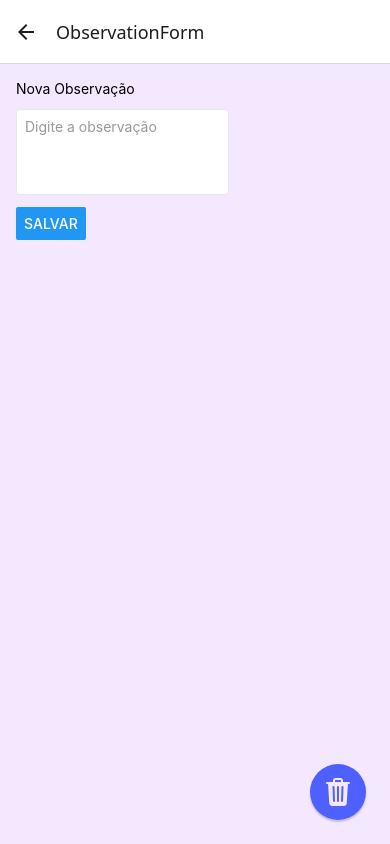
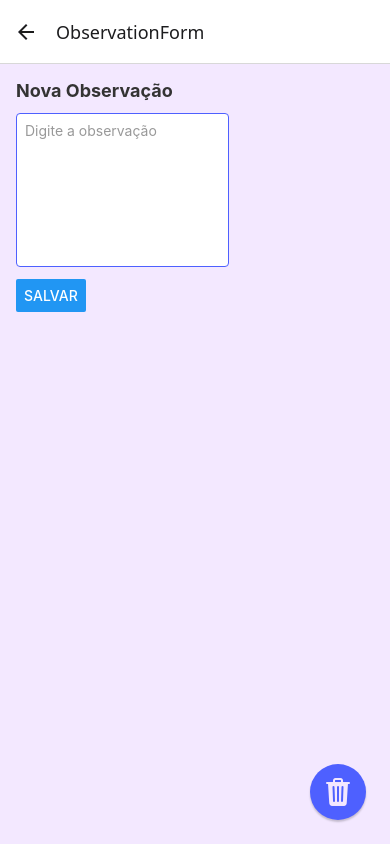
Before and after one commit to gabrielmaxgb/AgendaEduTodoApp, a React Native app: screen /ObservationForm in a window 390 px wide. Built offline with nearby package versions, Linux system fonts and the light colour scheme; data requests are answered from the project's data file.

Commit message:
++ styling

```diff
--- a/src/components/observations/ObservationCard.tsx
+++ b/src/components/observations/ObservationCard.tsx
@@ -18,14 +18,21 @@ const Card = styled.TouchableOpacity`
   `;
 
 const StudentName = styled.Text`
-  font-size: ${({ theme }) => theme.fontSizes.large}px;
+  font-size: ${({ theme }) => theme.fontSizes.medium}px;
   font-weight: bold;
   color: ${({ theme }) => theme.colors.text};
 `;
 
+const ClassName = styled.Text`
+  margin-top: 4px;
+  font-size: ${({ theme }) => theme.fontSizes.small}px;
+  color: ${({ theme }) => theme.colors.textLight || '#666'};
+  font-style: italic;
+`;
+
 const Description = styled.Text`
   margin-top: 8px;
-  font-size: ${({ theme }) => theme.fontSizes.medium}px;
+  font-size: ${({ theme }) => theme.fontSizes.small}px;
   color: ${({ theme }) => theme.colors.text};
 `;
 
@@ -55,6 +62,7 @@ export default function ObservationCard(props: ObservationCardProps) {
         />
       </FavoriteButton>
       <StudentName>{data.student.name}</StudentName>
+      <ClassName>{data.student.class.name}</ClassName>
       <Description>
         {truncateString(data.description, 100)}
       </Description>
--- a/src/screens/ObservationFormScreen.tsx
+++ b/src/screens/ObservationFormScreen.tsx
@@ -1,5 +1,5 @@
 import React, { useEffect, useState } from 'react';
-import { Button, Text, ActivityIndicator, Alert } from 'react-native';
+import { Button, ActivityIndicator, Alert } from 'react-native';
 import { RouteProp, useNavigation, useRoute } from '@react-navigation/native';
 import { RootStackParamList } from '../types/navigation';
 import { useCreateObservation, useObservationById, useUpdateObservation } from '../queries/observations';
@@ -13,12 +13,18 @@ import styled from 'styled-components/native';
 
 const StyledTextInput = styled.TextInput`
   border-width: 1px;
-  border-color: ${({ theme }) => theme.colors.border || '#ccc'};
+  border-color: ${({ theme }) => theme.colors.primary || '#ccc'};
   margin-vertical: 12px;
   padding: 8px;
   border-radius: 4px;
   background-color: ${({ theme }) => theme.colors.background || '#fff'};
   color: ${({ theme }) => theme.colors.text || '#000'};
+`;
+
+const StyledHeaderText = styled.Text`
+  font-size: ${({ theme }) => theme.fontSizes.medium}px;
+  color: ${({ theme }) => theme.colors.text || '#000'};
+  font-weight: bold;
 `;
 
 type ObservationFormScreenRouteProp = RouteProp<RootStackParamList, 'ObservationForm'>;
@@ -94,12 +100,12 @@ export default function ObservationFormScreen() {
 
   return (
     <Container>
-      <Text>{observationId ? 'Editar Observação' : 'Nova Observação'}</Text>
+      <StyledHeaderText>{observationId ? 'Editar Observação' : 'Nova Observação'}</StyledHeaderText>
       <StyledTextInput
         value={observationFields.text}
         onChangeText={text => setObservationFields({ ...observationFields, text })}
         multiline
-        numberOfLines={4}
+        numberOfLines={8}
         placeholder="Digite a observação"
         placeholderTextColor="#999"
       />
```
